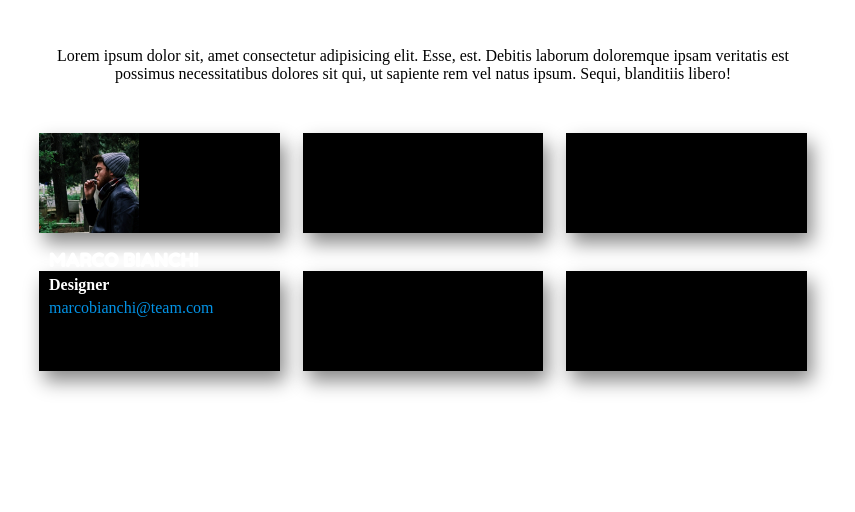
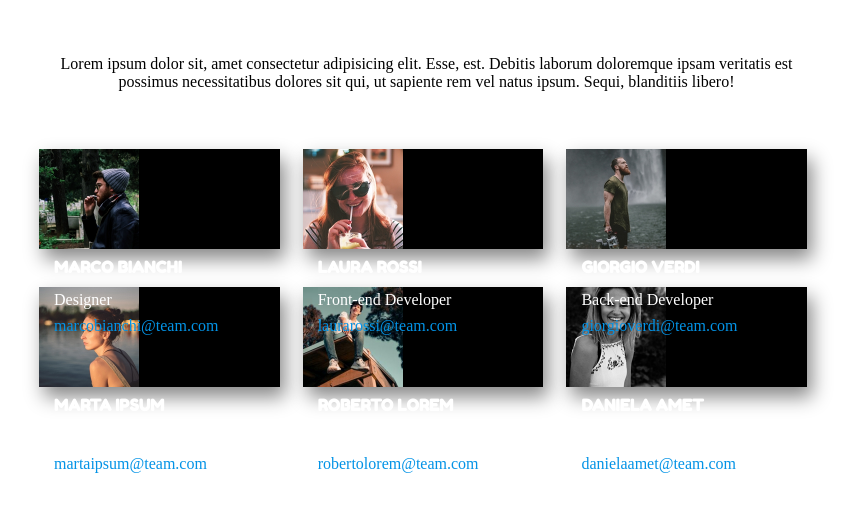
Before and after one commit to Antonio-Ribezzo/html-css-float-cards, a plain HTML site: page index.html in a window 1280 px wide. Shown: the part 92-604 px from the top of the page, without its empty margins (217-1072 px from the left). Drawn offline with Linux system fonts and the light colour scheme.

Commit message:
Riempimento card - termine esercizio

```diff
--- a/assets/css/style.css
+++ b/assets/css/style.css
@@ -59,21 +59,20 @@ img{
     float: left;
     margin: auto;
     position: relative;
-    padding: 16px 16px 0px 10px;
 }
 
 
-h3{
+h4{
     font-family: 'Fredoka One', cursive;
-    margin-bottom: 5px;
+    padding: 8px 10px 6px 15px;
 }
 
-h4{
-    margin-bottom: 5px;
+p{
+    padding: 8px 8px 8px 15px;
 }
 
 a{
     text-decoration: none;
     color: #0393e6;
-    margin-bottom: 5px;
+    padding: 8px 8px 8px 15px;
 }
--- a/index.html
+++ b/index.html
@@ -32,45 +32,60 @@
             <div class="card box1 clearfix">
                 <img src="./assets/img/male1.png" width="100px" alt="male1">
                 <div class="conteinerdati">
-                    <h3>MARCO BIANCHI</h3>
-                    <h4>Designer</h4>
+                    <h4>MARCO BIANCHI</h4>
+                    <p>Designer</p>
                     <a href="#">marcobianchi@team.com</a>
                 </div>
             </div>
 
             <!-- seconda card -->
             <div class="card box2 clearfix">
-
-
-
+                <img src="./assets/img/female1.png" width="100px" alt="female1">
+                <div class="conteinerdati">
+                    <h4>LAURA ROSSI</h4>
+                    <p>Front-end Developer</p>
+                    <a href="#">laurarossi@team.com</a>
+                </div>
             </div>
 
             <!-- terza card -->
             <div class="card box3 clearfix">
-
-
-
+                <img src="./assets/img/male2.png" width="100px" alt="male2">
+                <div class="conteinerdati">
+                    <h4>GIORGIO VERDI</h4>
+                    <p>Back-end Developer</p>
+                    <a href="#">giorgioverdi@team.com</a>
+                </div>
             </div>
 
              <!-- quarta card -->
              <div class="card box1 clearfix">
-
-
-
+                <img src="./assets/img/female2.png" width="100px" alt="female2">
+                <div class="conteinerdati">
+                    <h4>MARTA IPSUM</h4>
+                    <p>SEO Specialist</p>
+                    <a href="#">martaipsum@team.com</a>
+                </div>
              </div>
 
              <!-- quinta card -->
              <div class="card box2 clearfix">
-
-
-
+                <img src="./assets/img/male3.png" width="100px" alt="male3">
+                <div class="conteinerdati">
+                    <h4>ROBERTO LOREM</h4>
+                    <p>Project Manager</p>
+                    <a href="#">robertolorem@team.com</a>
+                </div>
              </div>
 
              <!-- sesta card -->
              <div class="card box3 clearfix">
-
-
-
+                <img src="./assets/img/female3.png" width="100px" alt="female3">
+                <div class="conteinerdati">
+                    <h4>DANIELA AMET</h4>
+                    <p>Analyst</p>
+                    <a href="#">danielaamet@team.com</a>
+                </div>
              </div>
 
 
```
